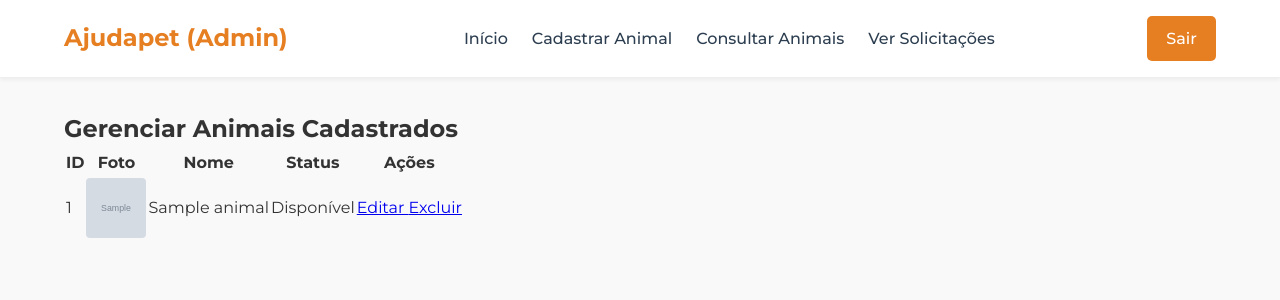
After one commit to Kaio-fig/ajudaPet, a PHP site: page /admin/animais_admin/consultar_animal.php in a window 1280 px wide. The commit adds this page. Shown: the top 300 px of the page. Run offline with PHP 8.4, Linux system fonts and the light colour scheme; a user stored in the database is signed in; tables that the repository leaves empty hold one stand-in row (values such as "Sample post"); grey boxes marked "Sample" are stand-in pictures.

Commit message:
feat(animais): implementa listagem (Read) de animais
Adiciona a página 'consultar_animal.php' com uma tabela para listar todos os animais cadastrados. Inclui botões de 'Editar' e 'Excluir' (ainda inativos)

```diff
--- a/admin/animais_admin/cadastrar_animal.php
+++ b/admin/animais_admin/cadastrar_animal.php
@@ -83,7 +83,7 @@ $id_admin = $_SESSION['admin_id'];
                 <label for="porte">Porte:</label>
                 <select id="porte" name="porte" required>
                     <option value="Pequeno">Pequeno</option>
-                    <option value="Média">Média</option>
+                    <option value="Medio">Médio</option>
                     <option value="Grande">Grande</option>
                 </select>
             </div>
--- /dev/null
+++ b/admin/animais_admin/consultar_animal.php
@@ -0,0 +1,97 @@
+<?php
+// 1. INICIA A SESSÃO
+session_start();
+
+// 2. O Bouncer (Segurança)
+if ( !isset($_SESSION['admin_id']) || $_SESSION['nivel_acesso'] != 0 ) {
+    header("Location: ../../login.php?erro=acesso_negado");
+    exit();
+}
+
+// 3. Inclui a conexão
+require_once '../../config/conexao.php';
+
+// 4. Preparar e Executar a Query SQL (Read)
+try {
+    // Vamos selecionar os principais, mais o ID (essencial para Editar/Excluir)
+    $sql = "SELECT id, nome, status, imagem_url FROM animal ORDER BY data_cadastro DESC";
+    $stmt = $pdo->query($sql);
+    $animais = $stmt->fetchAll();
+} catch (PDOException $e) {
+    echo "Erro ao buscar animais: " . $e->getMessage();
+    $animais = [];
+}
+?>
+<!DOCTYPE html>
+<html lang="pt-BR">
+<head>
+    <meta charset="UTF-8">
+    <meta name="viewport" content="width=device-width, initial-scale=1.0">
+    <title>Consultar Animais - Ajudapet</title>
+    <link rel="stylesheet" href="../../assets/css/estilo.css">
+</head>
+<body>
+
+    <header class="navbar">
+        <div class="container">
+            <a href="../index.php" class="logo">Ajudapet (Admin)</a>
+            <nav>
+                <ul>
+                    <li><a href="../index.php">Início</a></li>
+                    <li><a href="cadastrar_animal.php">Cadastrar Animal</a></li>
+                    <li><a href="consultar_animal.php">Consultar Animais</a></li>
+                    <li><a href="../avaliar_solicitacoes.php">Ver Solicitações</a></li>
+                </ul>
+            </nav>
+            <a href="../../backend/logout.php" class="btn-login">Sair</a>
+        </div>
+    </header>
+
+    <main class="container" style="padding-top: 2rem;">
+        <h2>Gerenciar Animais Cadastrados</h2>
+
+        <table class="tabela-admin">
+            <thead>
+                <tr>
+                    <th>ID</th>
+                    <th>Foto</th>
+                    <th>Nome</th>
+                    <th>Status</th>
+                    <th>Ações</th>
+                </tr>
+            </thead>
+            <tbody>
+
+                <?php if (count($animais) > 0): ?>
+                    <?php foreach ($animais as $animal): ?>
+                        <tr>
+                            <td><?php echo htmlspecialchars($animal['id']); ?></td>
+                            <td>
+                                <img src="../../uploads/<?php echo htmlspecialchars($animal['imagem_url']); ?>"
+                                     alt="Foto do <?php echo htmlspecialchars($animal['nome']); ?>"
+                                     style="width: 60px; height: 60px; object-fit: cover; border-radius: 4px;">
+                            </td>
+                            <td><?php echo htmlspecialchars($animal['nome']); ?></td>
+                            <td><?php echo htmlspecialchars($animal['status']); ?></td>
+                            <td class="acoes">
+                                <a href="editar_animal.php?id=<?php echo $animal['id']; ?>" class="btn-editar">
+                                    Editar
+                                </a>
+                                <a href="../../backend/animais_backend/excluir_animal.php?id=<?php echo $animal['id']; ?>" class="btn-excluir">
+                                    Excluir
+                                </a>
+                            </td>
+                        </tr>
+                    <?php endforeach; ?>
+                <?php else: ?>
+                    <tr>
+                        <td colspan="5">Nenhum animal cadastrado no momento.</td>
+                    </tr>
+                <?php endif; ?>
+
+            </tbody>
+        </table>
+
+    </main>
+</body>
+</html>
--- a/admin/index.php
+++ b/admin/index.php
@@ -34,7 +34,7 @@ $nome_admin = $_SESSION['admin_nome'];
                 <ul>
                     <li><a href="index.php">Início</a></li>
                     <li><a href="./animais_admin/cadastrar_animal.php">Cadastrar Animal</a></li>
-                    <li><a href="consultar_animal.php">Consultar Animal</li></a>
+                    <li><a href="./animais_admin/consultar_animal.php">Consultar Animal<a></li>
                     <li><a href="avaliar_solicitacoes.php">Ver Solicitações</a></li>
                 </ul>
             </nav>
@@ -56,6 +56,7 @@ $nome_admin = $_SESSION['admin_nome'];
             <p>Próximos passos:</p>
             <ul>
                 <li><a href="./animais_admin/cadastrar_animal.php">Cadastrar um novo animal</a></li>
+                <li><a href="./animais_admin/consultar_animal.php">Consultar animais cadastrados</a></li>
                 <li><a href="avaliar_solicitacoes.php">Gerenciar solicitações de adoção</a></li>
             </ul>
         </div>
--- a/assets/css/estilo.css
+++ b/assets/css/estilo.css
@@ -1,7 +1,7 @@
 /* assets/css/estilo.css */
 
 /* --- 1. Importação da Fonte (do Figma) e Reset --- */
-@import url('https://fonts.googleapis.com/css2?family=Montserrat:wght@400;500;700&display=swap');
+@import url("https://fonts.googleapis.com/css2?family=Montserrat:wght@400;500;700&display=swap");
 
 /* Reset básico */
 * {
@@ -12,7 +12,7 @@
 
 /* --- 2. Variáveis de Cor (Baseado no Figma) --- */
 :root {
-    --cor-principal: #E67E22;
+  --cor-principal: #e67e22;
   --cor-principal-hover: #d35400;
   --cor-texto: #333333;
   --cor-fundo: #f9f9f9;
@@ -23,7 +23,7 @@
 
 /* --- 3. Estilos Globais --- */
 body {
-    font-family: 'Montserrat', sans-serif;
+  font-family: "Montserrat", sans-serif;
   line-height: 1.6;
   background-color: var(--cor-fundo);
   color: var(--cor-texto);
@@ -45,7 +45,7 @@ img {
   background-color: var(--cor-light);
   padding: 1rem 0;
   border-bottom: 1px solid var(--cor-borda);
-    box-shadow: 0 2px 4px rgba(0,0,0,0.05);
+  box-shadow: 0 2px 4px rgba(0, 0, 0, 0.05);
 }
 
 .navbar .container {
@@ -150,13 +150,13 @@ img {
   background-color: var(--cor-light);
   border: 1px solid var(--cor-borda);
   border-radius: 8px;
-    box-shadow: 0 4px 10px rgba(0,0,0,0.05);
+  box-shadow: 0 4px 10px rgba(0, 0, 0, 0.05);
   overflow: hidden;
   transition: transform 0.3s ease, box-shadow 0.3s ease;
 }
 .animal-card:hover {
   transform: translateY(-5px);
-    box-shadow: 0 8px 15px rgba(0,0,0,0.1);
+  box-shadow: 0 8px 15px rgba(0, 0, 0, 0.1);
 }
 
 .animal-card img {
@@ -201,7 +201,6 @@ img {
   background-color: var(--cor-principal-hover);
 }
 
-
 /* --- 7. Rodapé (Footer) --- */
 footer {
   background-color: var(--cor-dark);
@@ -214,7 +213,6 @@ footer .container {
   text-align: center;
 }
 
-
 /* --- 8. Responsividade (Media Queries) --- */
 
 @media (min-width: 768px) {
@@ -222,8 +220,12 @@ footer .container {
     grid-template-columns: repeat(2, 1fr);
   }
 
-    .hero-content h1 { font-size: 3.5rem; }
-    .hero-content p { font-size: 1.5rem; }
+  .hero-content h1 {
+    font-size: 3.5rem;
+  }
+  .hero-content p {
+    font-size: 1.5rem;
+  }
 }
 
 /* Desktop (Como no Figma) */
@@ -251,5 +253,7 @@ footer .container {
   .hero {
     height: 40vh;
   }
-    .hero-content h1 { font-size: 2.2rem; }
+  .hero-content h1 {
+    font-size: 2.2rem;
   }
+}
```
Also changed, not shown: uploads/animal_6912a03f54c93.jpg (added). Lines whose indentation alone changed are shown as unchanged.
